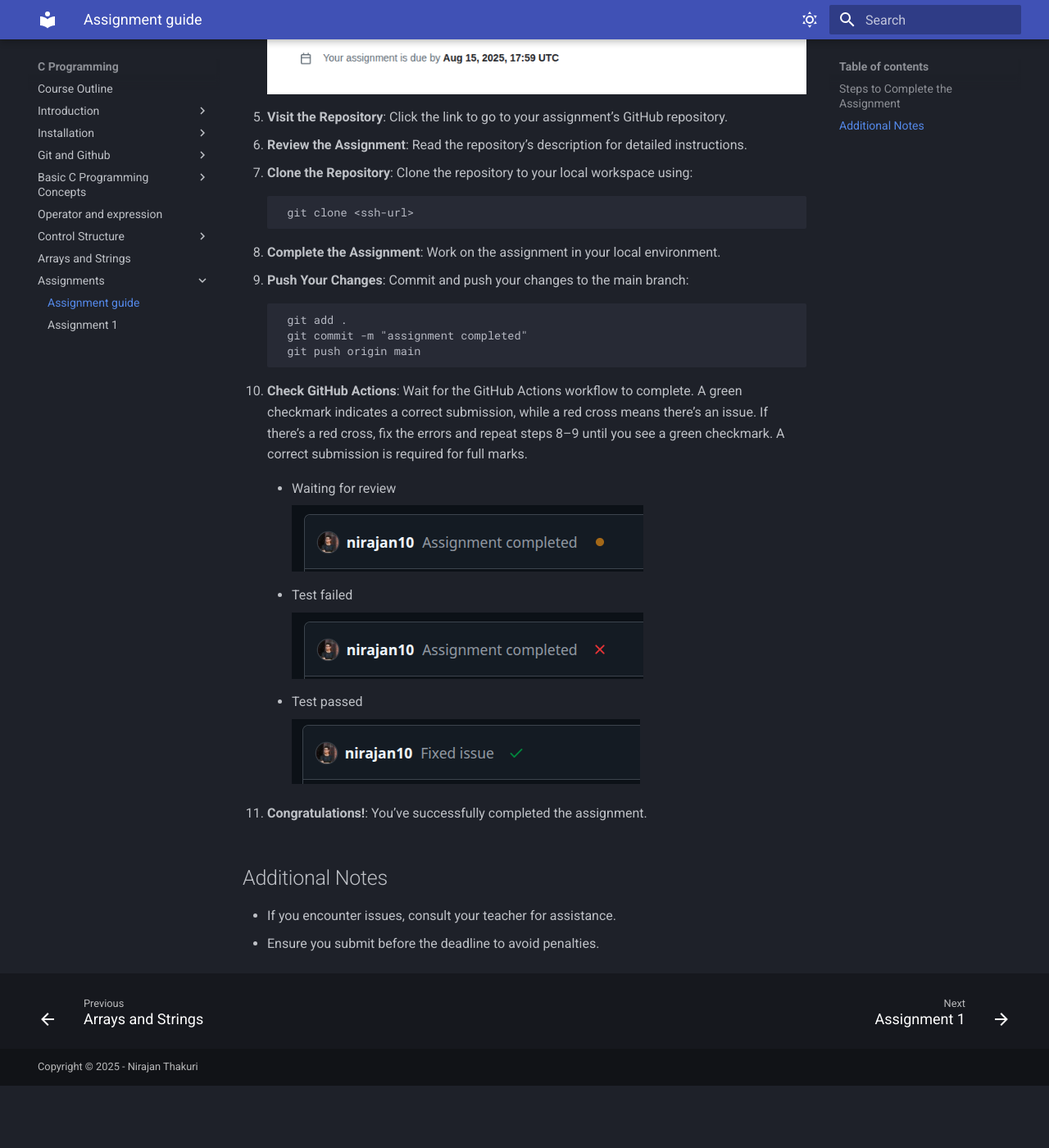
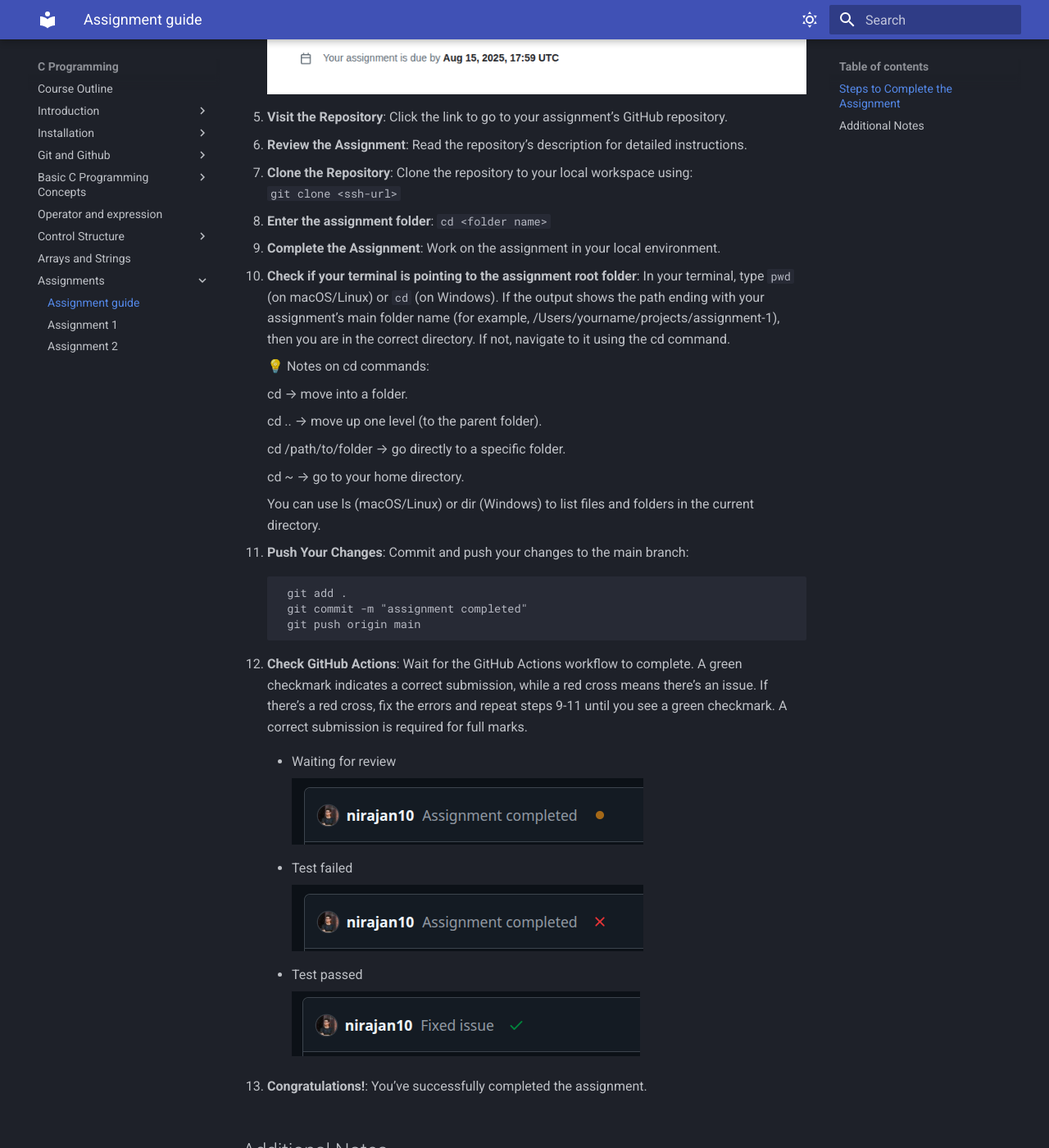
Before and after one commit to nirajan10/C-notes, an MkDocs documentation site: the page built from docs/assignment-guide.md, in a window 1280 px wide and 1400 px high, scrolled down 1183 px. Shown: the whole window at 82% size. Built offline with MkDocs 1.6.1 and Material for MkDocs 9.7.7, drawn with Linux system fonts in a browser that asks for light colours; before the commit the page ends 2507 px from its top, so only the background shows below that.

Commit message:
fix assignments

```diff
--- a/docs/assignment-guide.md
+++ b/docs/assignment-guide.md
@@ -13,17 +13,33 @@ This guide walks you through the process of completing an assignment using GitHu
 5. **Visit the Repository**: Click the link to go to your assignment’s GitHub repository.
 6. **Review the Assignment**: Read the repository’s description for detailed instructions.
 7. **Clone the Repository**: Clone the repository to your local workspace using:
+         `git clone <ssh-url>`
+8. **Enter the assignment folder**: `cd <folder name>`
+9. **Complete the Assignment**: Work on the assignment in your local environment.
+10. **Check if your terminal is pointing to the assignment root folder**: In your terminal, type `pwd` (on macOS/Linux) or `cd` (on Windows).
+If the output shows the path ending with your assignment’s main folder name (for example,
+/Users/yourname/projects/assignment-1), then you are in the correct directory.
+If not, navigate to it using the cd command.
 
-         git clone <ssh-url>
+    💡 Notes on cd commands:
 
-8. **Complete the Assignment**: Work on the assignment in your local environment.
-9. **Push Your Changes**: Commit and push your changes to the main branch:
+    cd <folder_name> → move into a folder.
+
+    cd .. → move up one level (to the parent folder).
+
+    cd /path/to/folder → go directly to a specific folder.
+
+    cd ~ → go to your home directory.
+
+    You can use ls (macOS/Linux) or dir (Windows) to list files and folders in the current directory.
+
+11.  **Push Your Changes**: Commit and push your changes to the main branch:
 
          git add .
          git commit -m "assignment completed"
          git push origin main
 
-10. **Check GitHub Actions**: Wait for the GitHub Actions workflow to complete. A green checkmark indicates a correct submission, while a red cross means there’s an issue. If there’s a red cross, fix the errors and repeat steps 8–9 until you see a green checkmark. A correct submission is required for full marks.
+12.  **Check GitHub Actions**: Wait for the GitHub Actions workflow to complete. A green checkmark indicates a correct submission, while a red cross means there’s an issue. If there’s a red cross, fix the errors and repeat steps 9-11 until you see a green checkmark. A correct submission is required for full marks.
       - Waiting for review
 
          ![wait](https://github.com/nirajan10/C-notes/blob/main/images/github_action_waiting.png?raw=true)
--- a/mkdocs.yml
+++ b/mkdocs.yml
@@ -45,6 +45,7 @@ nav:
   - Assignments:
       - Assignment guide: assignment-guide.md
       - Assignment 1: assignment1.md
+      - Assignment 2: assignment2.md
 
 theme:
   name: material
```
Also changed, not shown: other parts of docs/assignment-guide.md (+1 -1 lines), docs/assignment1.md (+7 -1 lines), docs/assignment2.md (added, +102 -0 lines).
